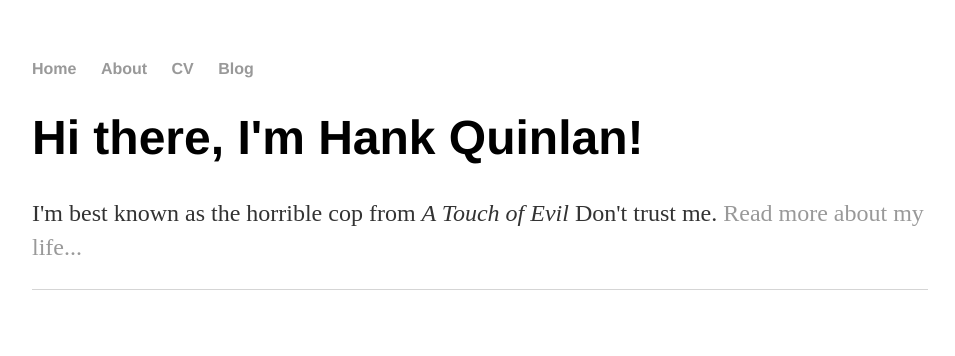
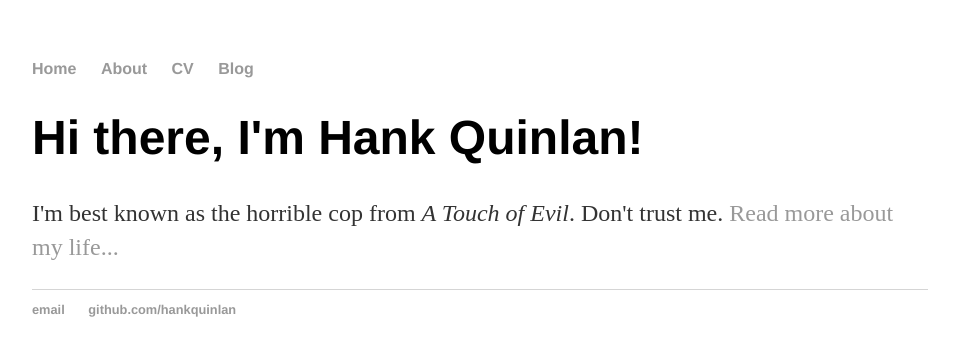
Before and after one commit to paoloamodio/paoloamodio.github.io, a Jekyll site: the page built from index.html, in a window 1280 px wide. Shown: the top 356 px of the page, without its empty margins (160-1115 px from the left). Built offline with Jekyll 4.4.1, drawn with Linux system fonts in a browser that asks for light colours.

Commit message:
Update index.html

```diff
--- a/index.html
+++ b/index.html
@@ -1,28 +1,9 @@
-<!DOCTYPE html>
-<html>
-	<head>
-		<title>Hank Quinlan, Horrible Cop</title>
-		<!-- link to main stylesheet -->
-		<link rel="stylesheet" type="text/css" href="css/main.css">
-	</head>
-	<body>
-		<nav>
-    		<ul>
-        		<li><a href="/">Home</a></li>
-	        	<li><a href="/about">About</a></li>
-        		<li><a href="/cv">CV</a></li>
-        		<li><a href="/blog">Blog</a></li>
-    		</ul>
-		</nav>
-		<div class="container">
-    		<div class="blurb">
-        		<h1>Hi there, I'm Hank Quinlan!</h1>
-				<p>I'm best known as the horrible cop from <em>A Touch of Evil</em> Don't trust me. <a href="/about">Read more about my life...</a></p>
-    		</div><!-- /.blurb -->
-		</div><!-- /.container -->
-		<footer>
-    		<ul>
-			</ul>
-		</footer>
-	</body>
-</html>
+---
+layout: default
+title: Hank Quinlan, Horrible Cop
+---
+
+		<div class="blurb">
+			<h1>Hi there, I'm Hank Quinlan!</h1>
+			<p>I'm best known as the horrible cop from <em>A Touch of Evil</em>. Don't trust me. <a href="/about">Read more about my life...</a></p>
+		</div>
```
